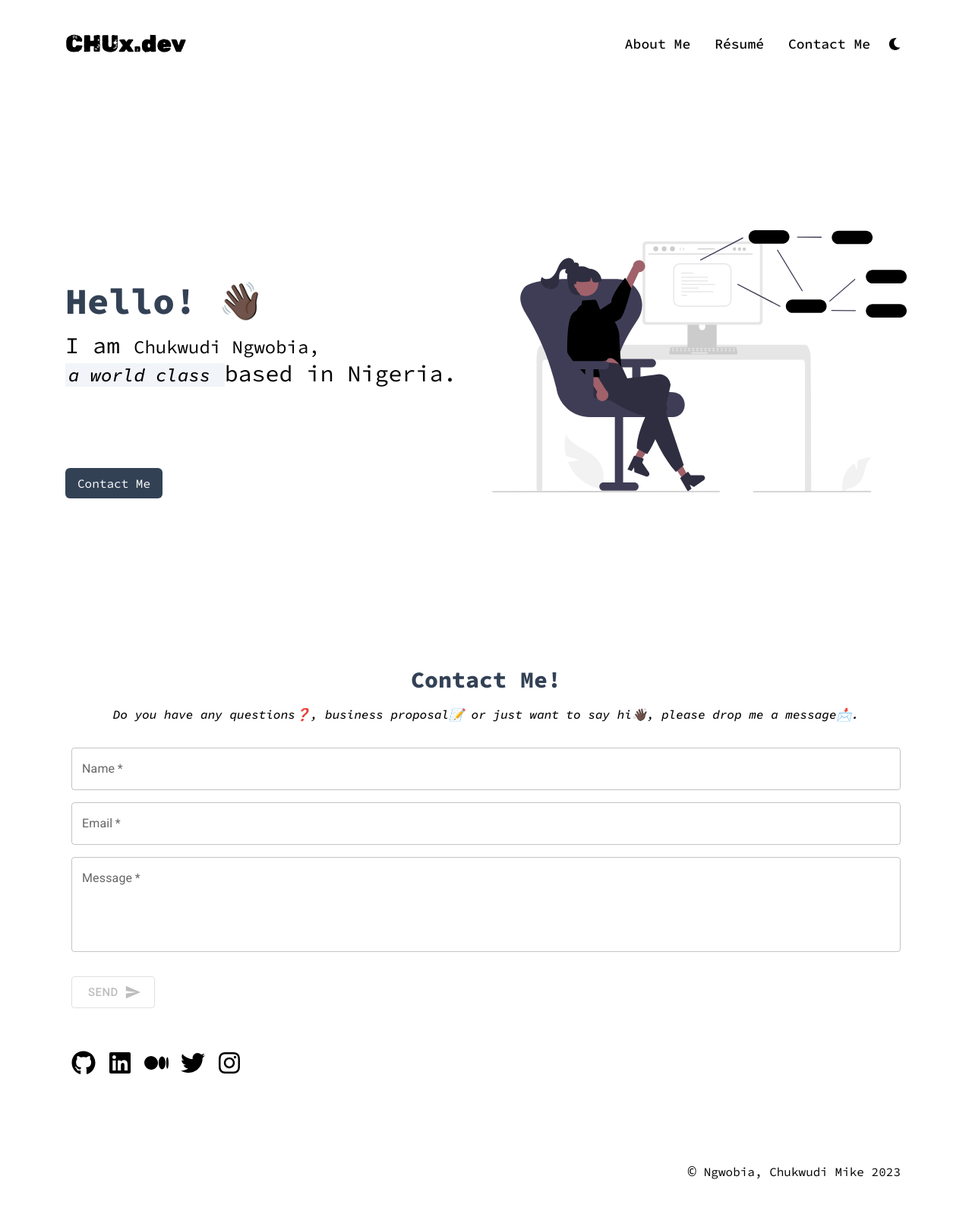
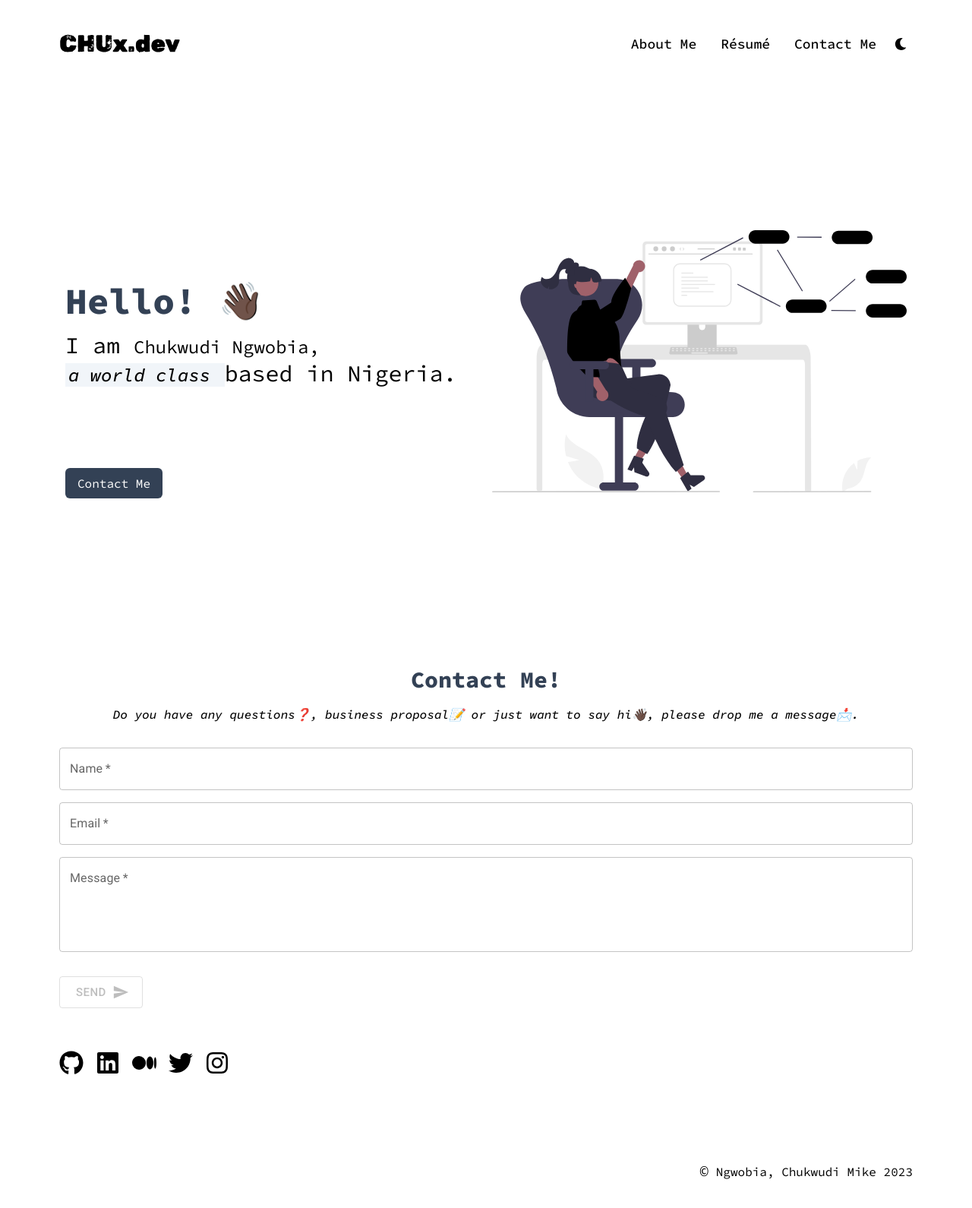
Before and after one commit to chuxmykel/chux.dev, a React (Vite) app: page / in a window 1280 px wide. Shown: the top 1590 px of the page at 76% size. Built offline with nearby package versions, Linux system fonts and the light colour scheme.

Commit message:
clean up unnecessary paddings

```diff
--- a/src/components/ContactMeForm.tsx
+++ b/src/components/ContactMeForm.tsx
@@ -111,14 +111,14 @@ export function ContactMeForm() {
   return (
     <div className="flex flex-col items-center w-full" id="contact-me">
       <h3 className="font-extrabold text-3xl text-slate-700">Contact Me!</h3>
-      <p className="max-sm:px-0 p-4 font-medium italic">
+      <p className="py-4 font-medium italic">
         Do you have any questions❓, business proposal📝 or just want to say
         hi👋🏿, please drop me a message📩.
       </p>
       <div className="mb-10 w-full">
         <form
           onSubmit={handleSubmit}
-          className="w-full flex flex-col gap-4 max-sm:px-0 p-4"
+          className="w-full flex flex-col gap-4 py-4"
         >
           <TextField
             label="Name"
--- a/src/components/Footer.tsx
+++ b/src/components/Footer.tsx
@@ -5,12 +5,8 @@ export function Footer() {
   return (
     <>
       <ContactMeForm />
-
-      <div className="max-sm:px-0 px-4">
-        <SocialLinks />
-      </div>
-
-      <div className="mt-28 max-sm:text-left text-right max-sm:px-0 px-4 pb-4">
+      <SocialLinks />
+      <div className="mt-28 max-sm:text-left text-right pb-4">
         <p>
           <span className="text-xl">&copy;</span> Ngwobia, Chukwudi Mike{" "}
           {new Date().getFullYear()}
--- a/src/components/Nav.tsx
+++ b/src/components/Nav.tsx
@@ -21,7 +21,7 @@ export function Nav() {
   }
   return (
     <>
-      <header className="max-sm:px-0 px-4 md:hidden">
+      <header className="md:hidden">
         <div className="flex justify-between items-center">
           <Logo />
           <button onClick={toggleMenu}>
@@ -36,7 +36,7 @@ export function Nav() {
         )}
       </header>
 
-      <header className="hidden md:block px-2">
+      <header className="hidden md:block">
         <div className="flex justify-between items-center">
           <Logo />
           <nav>
--- a/src/pages/index.tsx
+++ b/src/pages/index.tsx
@@ -7,11 +7,11 @@ export function Home() {
     <>
       <div className="h-screen flex items-center">
         <div className="w-full md:flex items-center">
-          <div className="max-sm:px-0 px-4 py-8 md:px-2 md:py-0 md:w-1/2 md:h-1/2 md:order-2">
+          <div className="py-8 md:px-2 md:py-0 md:w-1/2 md:h-1/2 md:order-2">
             <SoftwareEngineerSVG />
           </div>
 
-          <div className="max-sm:px-0 px-4 md:px-2 mb-40 md:mb-0 md:order-1 md:w-[50%]">
+          <div className="md:px-2 mb-40 md:mb-0 md:order-1 md:w-[50%]">
             <IntroductionWithCarousel />
           </div>
         </div>
```
